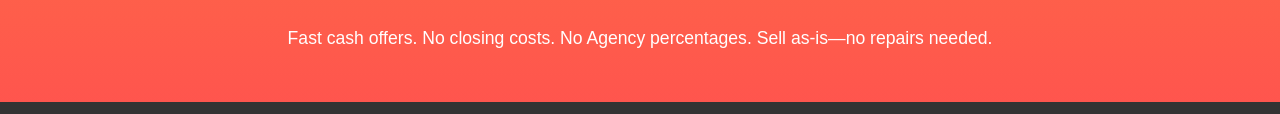
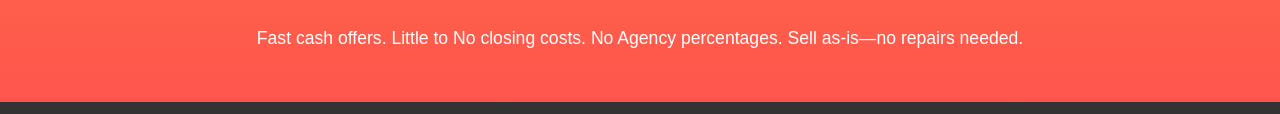
Before and after one commit to godbody11/cash4home, a plain HTML site: page index.html in a window 1280 px wide. Shown: the part 1209-1323 px from the top of the page. Drawn offline with Linux system fonts and the light colour scheme.

Commit message:
Update index.html
Signed-off-by: godbody11 <ugodwater01@gmail.com>

```diff
--- a/index.html
+++ b/index.html
@@ -147,7 +147,7 @@
 
         <section class="benefits">
             <h2>Why Choose Us?</h2>
-            <p>Fast cash offers. No closing costs. No Agency percentages. Sell as-is—no repairs needed.</p>
+            <p>Fast cash offers. Little to No closing costs. No Agency percentages. Sell as-is—no repairs needed.</p>
         </section>
     </div>
     <footer>
```
